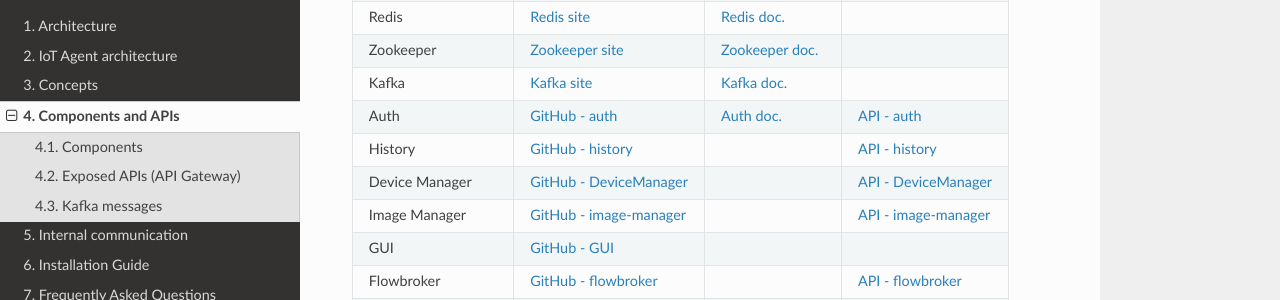
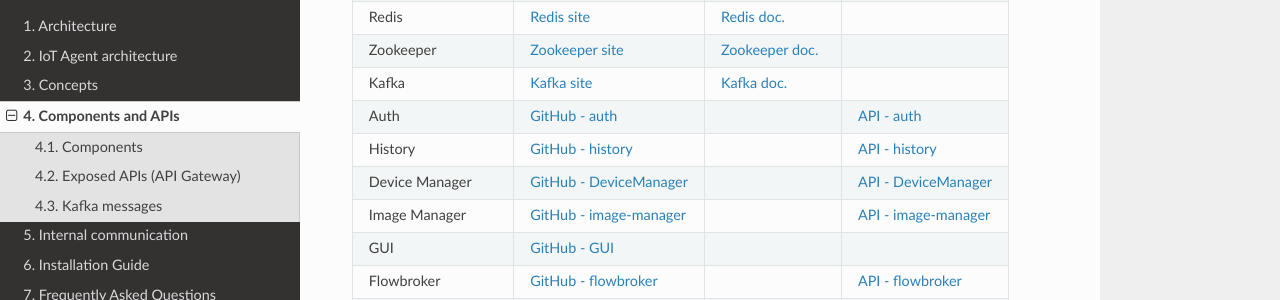
Before and after one commit to dojot/docs, a Sphinx documentation site: the page built from source/components-and-apis.rst, in a window 1280 px wide and 900 px high, scrolled down 350 px. Shown: the part 151-451 px from the top of the window. Built offline with Sphinx 7.4.7 and the Read the Docs theme 2.0.0, drawn with Linux system fonts in a browser that asks for light colours.

Commit message:
Remove references to Device Manager and Auth readthedocs

```diff
--- a/source/components-and-apis.rst
+++ b/source/components-and-apis.rst
@@ -41,7 +41,7 @@
     -
   * - Auth
     - `GitHub - auth`_
-    - `Auth  doc.`_
+    -
     - `API - auth`_
   * - History
     - `GitHub - history`_
@@ -327,8 +327,7 @@
 
 .. _GitHub - auth: https://github.com/dojot/auth
 .. _API - auth: https://dojot.github.io/auth/apiary_v0.4.3.html
-.. _Auth  doc.: http://dojotdocs.readthedocs.io/projects/auth/en/latest/
-.. _Messages - auth: https://dojotdocs.readthedocs.io/projects/auth/en/latest/kafka-messages.html
+.. _Messages - auth: https://github.com/dojot/auth/tree/v0.4.3#kafka-messages
 
 .. _GitHub - history: https://github.com/dojot/history
 .. _API - history: https://dojot.github.io/history/apiary_v0.4.3.html
--- a/source/concepts.rst
+++ b/source/concepts.rst
@@ -123,11 +123,10 @@
 .. _JSON Web Token: https://tools.ietf.org/html/rfc7519
 .. _jwt.io: https://jwt.io/
 .. _auth: https://github.com/dojot/auth
-.. _auth documentation: http://dojotdocs.readthedocs.io/projects/auth/
 .. _docker-compose: https://github.com/dojot/docker-compose
 .. _DeviceManager: https://github.com/dojot/device-manager
-.. _DeviceManager documentation: http://dojotdocs.readthedocs.io/projects/DeviceManager/
-.. _DeviceManager how-to: http://dojotdocs.readthedocs.io/projects/DeviceManager/en/latest/using-device-manager.html#using-devicemanager
+.. _DeviceManager documentation: https://github.com/dojot/device-manager
+.. _DeviceManager how-to: https://github.com/dojot/device-manager#how-to-use
 .. _mashup: https://github.com/dojot/mashup
 .. _mosquitto: https://projects.eclipse.org/projects/technology.mosquitto
 .. _history APIs: https://dojot.github.io/history-ws/apiary_latest.html
--- a/source/faq/faq.rst
+++ b/source/faq/faq.rst
@@ -462,7 +462,3 @@
 
 All these endpoints should bear an access token, which is retrieved as
 described in the question `How can I use them?`_.
-
-
-.. _Device-Manager how-to - sending actuation messages: http://dojotdocs.readthedocs.io/projects/DeviceManager/en/latest/using-device-manager.html#sending-actuation-messages-to-devices
-.. _flowbroker: https://github.com/dojot/flowbroker
--- a/source/internal-communication.rst
+++ b/source/internal-communication.rst
@@ -540,7 +540,6 @@
 .. _API - data-broker: https://dojot.github.io/data-broker/apiary_latest.html
 .. _Kafka partitions and replicas: https://sookocheff.com/post/kafka/kafka-in-a-nutshell/#what-is-kafka
 .. _DataBroker documentation: https://dojot.github.io/data-broker/apiary_latest.html
-.. _Device Manager messages: https://dojotdocs.readthedocs.io/projects/DeviceManager/en/latest/kafka-messages.html
 .. _Kafka's official documentation: https://kafka.apache.org/documentation/
 .. _Kong's documentation: https://docs.konghq.com/0.14.x/getting-started/configuring-a-service/
 .. _Kong JWT plugin page: https://docs.konghq.com/hub/kong-inc/jwt/
--- a/source/using-api-interface.rst
+++ b/source/using-api-interface.rst
@@ -362,11 +362,9 @@
 .. _JSON Web Token: https://tools.ietf.org/html/rfc7519
 .. _jwt.io: https://jwt.io/
 .. _auth: https://github.com/dojot/auth
-.. _auth documentation: http://dojotdocs.readthedocs.io/projects/auth/
 .. _docker-compose: https://github.com/dojot/docker-compose
 .. _DeviceManager: https://github.com/dojot/device-manager
-.. _DeviceManager documentation: http://dojotdocs.readthedocs.io/projects/DeviceManager/
-.. _DeviceManager how-to: http://dojotdocs.readthedocs.io/projects/DeviceManager/en/latest/using-device-manager.html#using-devicemanager
+.. _DeviceManager how-to: https://github.com/dojot/device-manager#how-to-use
 .. _mashup: https://github.com/dojot/mashup
 .. _mosquitto: https://projects.eclipse.org/projects/technology.mosquitto
 .. _curl: https://curl.haxx.se/
```
